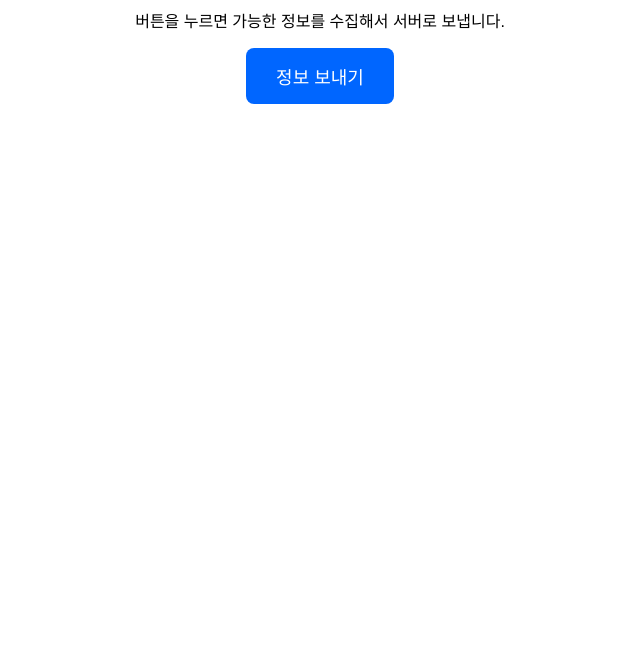
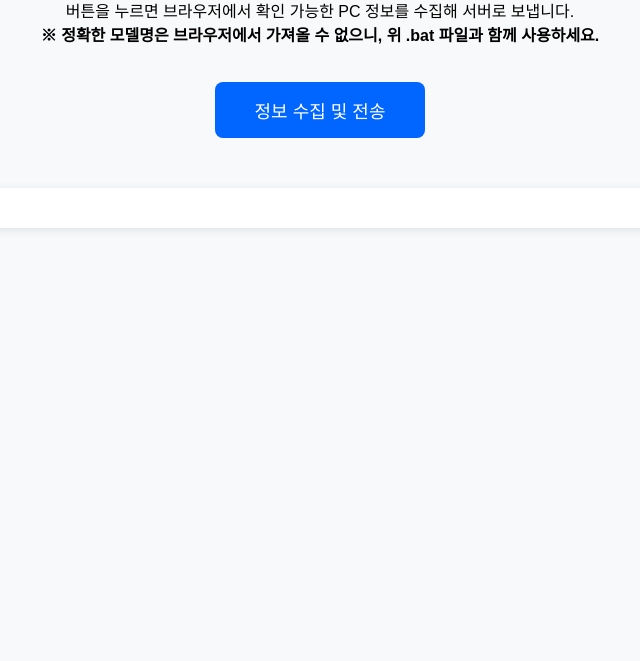
Before and after one commit to skywind99/model, a plain HTML site: page index.html in a window 1280 px wide. Shown: the part 139-800 px from the top of the page, without its empty margins (320-960 px from the left). Drawn offline with Linux system fonts and the light colour scheme.

Commit message:
Update index.html

```diff
--- a/index.html
+++ b/index.html
@@ -2,45 +2,72 @@
 <html lang="ko">
 <head>
     <meta charset="UTF-8">
-    <title>PC 정보 확인</title>
+    <title>PC 정보 확인 및 전송</title>
     <style>
-        body { font-family: 맑은 고딕, sans-serif; text-align: center; padding: 50px; }
-        button { padding: 15px 30px; font-size: 18px; background: #0066ff; color: white; border: none; border-radius: 8px; cursor: pointer; }
-        #result { margin-top: 30px; white-space: pre-wrap; text-align: left; max-width: 600px; margin: 30px auto; }
+        body { font-family: '맑은 고딕', sans-serif; text-align: center; padding: 40px; background: #f8f9fa; }
+        h1 { color: #0066ff; }
+        button {
+            padding: 15px 40px;
+            font-size: 18px;
+            background: #0066ff;
+            color: white;
+            border: none;
+            border-radius: 8px;
+            cursor: pointer;
+            margin: 20px;
+        }
+        button:hover { background: #0055dd; }
+        #result {
+            margin: 30px auto;
+            max-width: 700px;
+            text-align: left;
+            background: white;
+            padding: 20px;
+            border-radius: 8px;
+            box-shadow: 0 2px 10px rgba(0,0,0,0.1);
+            white-space: pre-wrap;
+        }
     </style>
 </head>
 <body>
     <h1>PC 정보 확인하기</h1>
-    <p>버튼을 누르면 가능한 정보를 수집해서 서버로 보냅니다.</p>
-    <button onclick="sendInfo()">정보 보내기</button>
+    <p>버튼을 누르면 브라우저에서 확인 가능한 PC 정보를 수집해 서버로 보냅니다.<br>
+    <strong>※ 정확한 모델명은 브라우저에서 가져올 수 없으니, 위 .bat 파일과 함께 사용하세요.</strong></p>
+
+    <button onclick="sendInfo()">정보 수집 및 전송</button>
+
     <div id="result"></div>
 
     <script>
         async function sendInfo() {
             const info = {
                 timestamp: new Date().toISOString(),
+                computerName: navigator.platform,  // 정확한 컴퓨터 이름은 불가
                 userAgent: navigator.userAgent,
                 platform: navigator.platform,
                 language: navigator.language,
-                screen: `${screen.width} x ${screen.height}`,
-                cpuCores: navigator.hardwareConcurrency || '알 수 없음',
-                // 정확한 모델명은 불가능합니다.
-                note: "정확한 모델명은 브라우저에서 가져올 수 없습니다. .bat 파일을 사용해주세요."
+                screenResolution: screen.width + " x " + screen.height,
+                cpuCores: navigator.hardwareConcurrency || "알 수 없음",
+                memory: (navigator.deviceMemory ? navigator.deviceMemory + " GB" : "알 수 없음"),
+                note: "※ 정확한 하드웨어 모델명/제조사는 브라우저 보안으로 확인 불가합니다. PC정보저장.bat 파일을 사용해주세요."
             };
 
             const resultDiv = document.getElementById('result');
-            resultDiv.innerHTML = `<strong>수집된 정보:</strong><br>${JSON.stringify(info, null, 2)}`;
+            resultDiv.innerHTML = "<strong>수집된 정보:</strong><br>" + JSON.stringify(info, null, 2);
 
-            // 서버로 보내기 (예시 - 실제 서버 주소로 바꾸세요)
+            // 실제 서버로 전송 (여기에 당신의 서버 주소로 변경하세요)
             try {
-                await fetch('https://your-server.com/api/save-pc-info', {
+                const response = await fetch('https://your-server.com/api/pc-info', {
                     method: 'POST',
                     headers: { 'Content-Type': 'application/json' },
                     body: JSON.stringify(info)
                 });
-                alert('정보가 서버로 전송되었습니다!');
+                if (response.ok) {
+                    alert('정보가 서버로 성공적으로 전송되었습니다!');
+                }
             } catch(e) {
-                alert('서버 전송 실패 (테스트용으로는 로컬에서만 동작)');
+                console.log("서버 전송 실패 (로컬 테스트 중일 수 있습니다)");
+                alert('로컬 테스트: 정보가 화면에 표시되었습니다. 실제 서버 연결 시 fetch 주소를 변경하세요.');
             }
         }
     </script>
```
